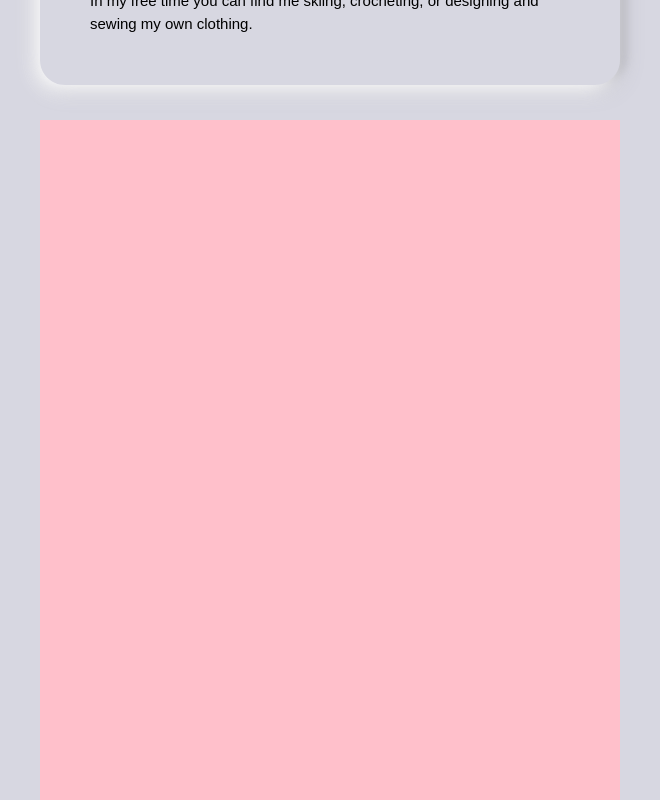
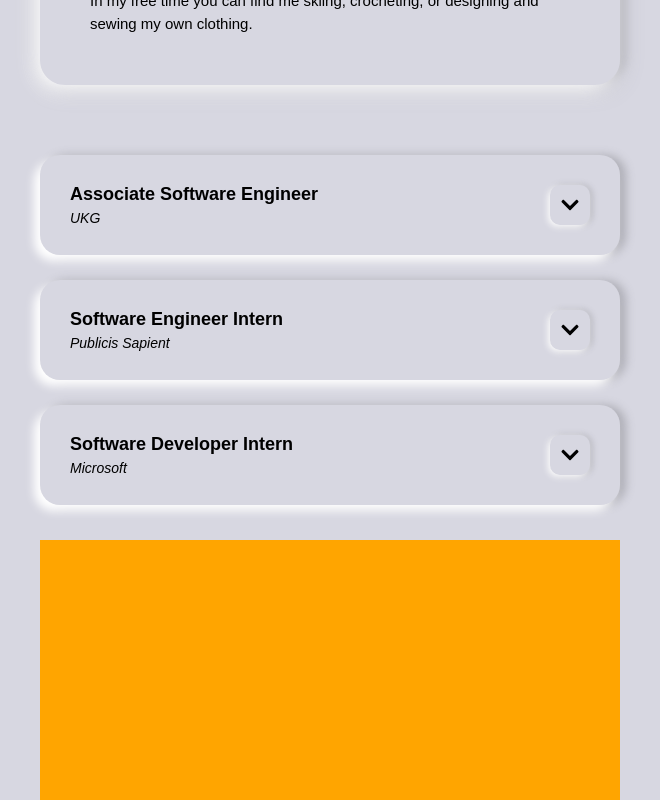
Before and after one commit to ellasyoung/portfolio-2025, a React (Create React App) app in the folder ellasyoung/: page / in a window 1280 px wide. Shown: the part 1460-2260 px from the top of the page, without its empty margins (435-1095 px from the left). Built offline with nearby package versions, Linux system fonts and the light colour scheme.

Commit message:
Experience dropdowns

```diff
--- /dev/null
+++ b/ellasyoung/src/components/common/ExpandingCont/ExpandingContElements.js
@@ -0,0 +1,44 @@
+import styled from "styled-components";
+import { offWhite, black, shadowLight, shadowDark } from "../../../constants/colors";
+
+export const Container = styled.div`
+    box-shadow: -6px 6px 10px ${shadowLight}, 6px 0px 10px ${shadowDark};
+    background-color: ${offWhite};
+    color: ${black};
+    width: 100%;
+    border-radius: 20px;
+    position: relative;
+
+    display: flex;
+    flex-direction: column;
+`;
+
+export const Left = styled.div`
+    position: relative;
+    margin-left: 30px;
+`;
+
+export const Right = styled.div`
+    position: relative;
+`;
+
+export const Row = styled.div`
+    display: flex;
+    flex-direction: row;
+    justify-content: space-between;
+    align-items: center;
+
+    width: 100%;
+
+    &.title-row {
+        height: 100px;
+    }
+`;
+
+export const ExpandedContent = styled.div`
+    height: 300px;
+    margin: 0 30px 30px 30px;
+    width: 100%;
+    border-radius: 15px;
+    box-shadow: inset -3px 3px 6px ${shadowLight}, inset 3px 0px 6px ${shadowDark};
+`;
--- /dev/null
+++ b/ellasyoung/src/components/common/ExpandingCont/index.js
@@ -0,0 +1,55 @@
+import React, { useState } from 'react';
+import { Container as StyledContainer, Left, Right, Row, ExpandedContent } from './ExpandingContElements';
+import Text from '../text/Text'
+import Button from "../Button";
+import { FaChevronDown, FaChevronUp } from "react-icons/fa";
+
+const ExpandingCont = ({ title, subtitle }) => {
+
+    const [expanded, setExpanded] = useState(false);
+
+    const toggleExpanded = () => {
+        setExpanded(!expanded);
+    };
+
+    return (
+        <StyledContainer>
+            <Row className="title-row">
+                <Left>
+                    <Text
+                        fontSize="18px"
+                        fontWeight="bold"
+                    >
+                        {title}
+                    </Text>
+                    <Text
+                        fontSize="14px"
+                        fontStyle="italic"
+                    >
+                        {subtitle}
+                    </Text>
+                </Left>
+                <Right>
+                    <Button
+                        width="40px"
+                        height="40px"
+                        margin="0 30px 0 0"
+                        justifyContent="center"
+                        onClick={toggleExpanded}
+                    >
+                        {expanded ? <FaChevronUp size="20"/> : <FaChevronDown size="20"/>}
+                    </Button>
+                </Right>
+            </Row>
+            { expanded && (
+                <Row className="content-row">
+                    <ExpandedContent>
+
+                    </ExpandedContent>
+                </Row>)
+            }
+        </StyledContainer>
+    )
+}
+
+export default ExpandingCont;
--- a/ellasyoung/src/components/common/text/Text/TextElements.js
+++ b/ellasyoung/src/components/common/text/Text/TextElements.js
@@ -4,6 +4,7 @@ import { black } from "../../../../constants/colors";
 export const StyledText = styled.p`
     font-size: ${props => props.fontSize || '12px'};
     font-weight: ${props => props.fontWeight || 'normal'};
+    font-style: ${props => props.fontStyle || 'normal'};
     text-decoration: ${props => props.textDecoration || 'none'};
 
     letter-spacing: ${props => props.spacing || '0px'};
--- a/ellasyoung/src/components/common/text/Text/index.js
+++ b/ellasyoung/src/components/common/text/Text/index.js
@@ -1,12 +1,13 @@
 import React from 'react';
 import { StyledText } from "./TextElements";
 
-const Text = ({ fontSize, fontWeight, spacing, textDecoration, margin, padding, children, ...props }) => {
+const Text = ({ fontSize, fontWeight, fontStyle, spacing, textDecoration, margin, padding, children, ...props }) => {
 
     return (
         <StyledText
             fontSize={fontSize}
             fontWeight={fontWeight}
+            fontStyle={fontStyle}
             spacing={spacing}
             textDecoration={textDecoration}
             margin={margin}
--- a/ellasyoung/src/components/content/pages/home-page/experience-section/ExperienceElements.js
+++ b/ellasyoung/src/components/content/pages/home-page/experience-section/ExperienceElements.js
@@ -4,6 +4,21 @@ import { offWhite, black, shadowLight, shadowDark } from "../../../../../constan
 export const ExperienceContainer = styled.div`
     display: flex;
     flex-direction: column;
-    background-color: pink;
-    height: 100vh;
+    justify-content: center;
+    align-items: center;
+    position: relative;
+    margin: 35px 0 35px 0;
+    width: 100%;
 `;
+
+export const List = styled.div`
+    display: flex;
+    flex-direction: column;
+    justify-content: center;
+    align-items: center;
+    gap: 25px;
+    width: 100%;
+    @media (max-width: 670px) {
+        width: 300px;
+    }
+`
--- a/ellasyoung/src/components/content/pages/home-page/experience-section/index.js
+++ b/ellasyoung/src/components/content/pages/home-page/experience-section/index.js
@@ -1,9 +1,24 @@
-import { ExperienceContainer } from "./ExperienceElements";
+import { ExperienceContainer, List } from "./ExperienceElements";
+import ExpandingCont from "../../../../common/ExpandingCont";
 
 const Experience = () => {
     return (
         <ExperienceContainer id="experience">
-
+            <List>
+                <ExpandingCont
+                    title="Associate Software Engineer"
+                    subtitle="UKG"
+                ></ExpandingCont>
+                <ExpandingCont
+                    title="Software Engineer Intern"
+                    subtitle="Publicis Sapient"
+                ></ExpandingCont>
+                <ExpandingCont
+                    title="Software Developer Intern"
+                    subtitle="Microsoft"
+                >
+                </ExpandingCont>
+            </List>
         </ExperienceContainer>
     );
 };
```
Also changed, not shown: ellasyoung/src/assets/icons/down-arrow.svg (added), ellasyoung/src/assets/icons/up-arrow.svg (added).
